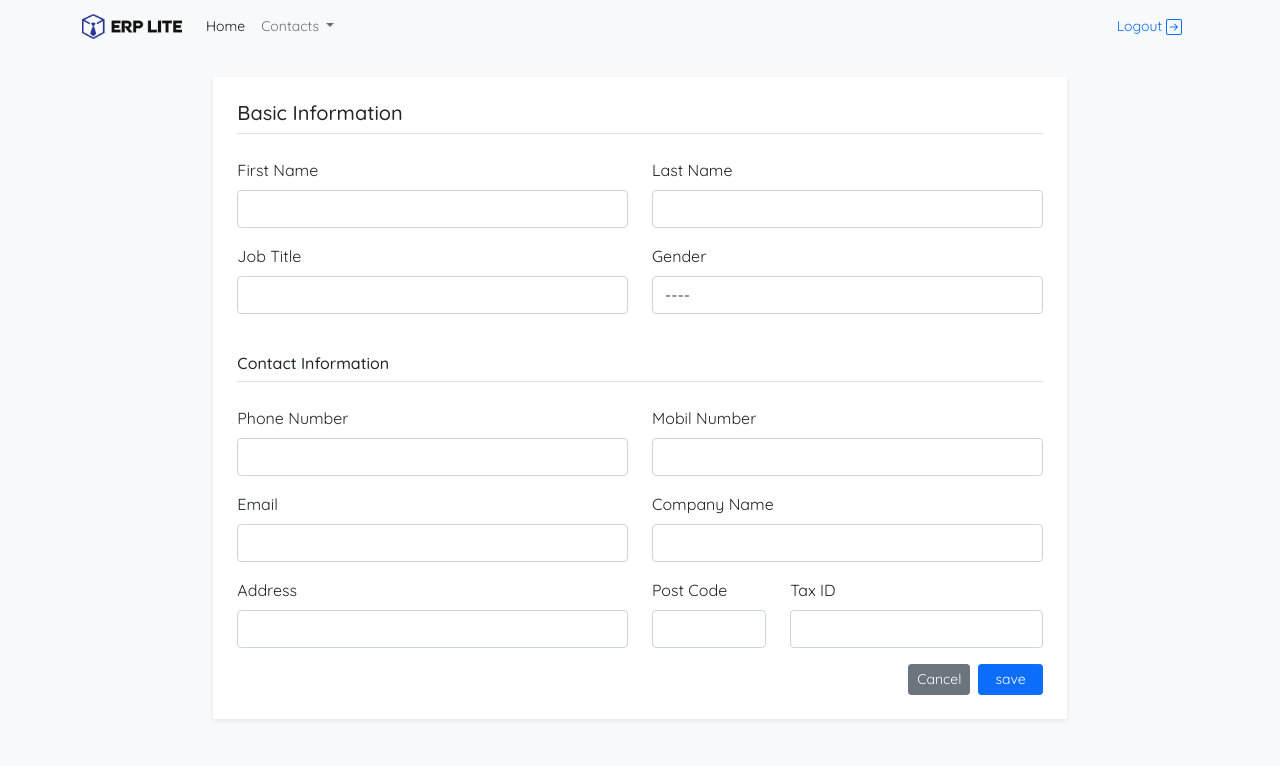
After one commit to Nor-Mand/erp-lite, a Django app: page /contacts/customers/new/ in a window 1280 px wide. The commit adds this page. Shown: the top 766 px of the page. Run offline with Django 4.2, Linux system fonts and the light colour scheme; a user stored in the database is signed in.

Commit message:
[ADD] adding customer CRUD

```diff
--- a/contacts/forms.py
+++ b/contacts/forms.py
@@ -1,5 +1,5 @@
-from django.forms import ModelForm
-from .models import Industries, Countries, Cities
+from django.forms import ModelForm, TextInput, Select, EmailInput
+from .models import Industries, Countries, Cities, Customers
 
 
 class FormIndustry(ModelForm):
@@ -18,3 +18,23 @@ class FormCities(ModelForm):
     class Meta:
         model = Cities
         fields = '__all__'
+
+customers_field = "form-control"
+
+class FormCustomers(ModelForm):
+    class Meta:
+        model = Customers
+        fields = '__all__'
+        widgets = {
+            'first_name': TextInput(attrs={"class":f"{customers_field}"}),
+            'last_name': TextInput(attrs={"class":f"{customers_field}"}),
+            'job_title': TextInput(attrs={"class":f"{customers_field}"}),
+            'gender': Select(attrs={"class":f"{customers_field}"}),
+            'phone_number': TextInput(attrs={"class":f"{customers_field}"}),
+            'mobil_number': TextInput(attrs={"class":f"{customers_field}"}),
+            'email': EmailInput(attrs={"class":f"{customers_field}"}),
+            'company_name': TextInput(attrs={"class":f"{customers_field}"}),
+            'address': TextInput(attrs={"class":f"{customers_field}"}),
+            'postcode': TextInput(attrs={"class":f"{customers_field}"}),
+            'tax_id': TextInput(attrs={"class":f"{customers_field}"}),
+        }
--- a/contacts/models.py
+++ b/contacts/models.py
@@ -4,6 +4,7 @@ from django.db import models
 # Global Information(Abstraction field)
 class GlobalInformation(models.Model):
     GENDER = [
+        ('', '----'),
         ('F', 'Female'),
         ('M', 'Male'),
     ]
--- /dev/null
+++ b/contacts/templates/customerForm.html
@@ -0,0 +1,75 @@
+{% extends 'home/home.html' %}
+
+{% block content %}
+    <div class="row pt-4">
+        <div class="col-8 mx-auto shadow-sm p-4 mb-5 bg-body">
+            <form method="POST">
+                {% csrf_token %}
+                <div class="border-bottom mb-4">
+                    <h5>Basic Information</h5>
+                </div>
+                <div class="row">
+                    <div class="mb-3 col-6">
+                        <label for="firstName" class="form-label">First Name</label>
+                        {{ form.first_name }}
+                    </div>
+                    <div class="mb-3 col-6">
+                        <label for="LastName" class="form-label">Last Name</label>
+                        {{ form.last_name }}
+                    </div>
+                </div>
+                <div class="row">
+                    <div class="mb-3 col-6">
+                        <label for="jobTitle" class="form-label">Job Title</label>
+                        {{ form.job_title }}
+                    </div>
+                    <div class="mb-3 col-6">
+                        <label for="gender" class="form-label">Gender</label>
+                        {{ form.gender }}
+                    </div>
+                </div>
+                <div class="border-bottom mb-4 mt-4">
+                    <h6>Contact Information</h6>
+                </div>
+                <div class="row">
+                    <div class="mb-3 col-6">
+                        <label for="phoneNumber" class="form-label">Phone Number</label>
+                        {{ form.phone_number }}
+                    </div>
+                    <div class="mb-3 col-6">
+                        <label for="mobilNumber" class="form-label">Mobil Number</label>
+                        {{ form.mobil_number }}
+                    </div>
+                </div>
+                <div class="row">
+                    <div class="mb-3 col-6">
+                        <label for="email" class="form-label">Email</label>
+                        {{ form.email }}
+                    </div>
+                    <div class="mb-3 col-6">
+                        <label for="companyName" class="form-label">Company Name</label>
+                        {{ form.company_name }}
+                    </div>
+                </div>
+                <div class="row">
+                    <div class="mb-3 col-6">
+                        <label for="adrress" class="form-label">Address</label>
+                        {{ form.address }}
+                    </div>
+                    <div class="mb-3 col-2">
+                        <label for="postCode" class="form-label">Post Code</label>
+                        {{ form.postcode }}
+                    </div>
+                    <div class="mb-3 col-4">
+                        <label for="taxID" class="form-label">Tax ID</label>
+                        {{ form.tax_id }}
+                    </div>
+                </div>
+                <div class="d-grid gap-2 d-md-flex justify-content-md-end">
+                    <a href="" class="btn btn-secondary btn-sm">Cancel</a>
+                    <input type="submit" value="save" class="btn btn-primary btn-sm px-3">
+                </div>
+            </form>
+        </div>
+    </div>
+{% endblock %}
--- a/contacts/urls.py
+++ b/contacts/urls.py
@@ -15,5 +15,8 @@ urlpatterns = [
     path('cities/delete/<int:pk>', delete_cities, name='delete-cities'),
     path('employees/', home_employees, name='employees'),
     path('customers/', home_customers, name='customers'),
+    path('customers/new/', create_customers, name='create-customers'),
+    path('customers/update/<int:pk>', update_customers, name='update-customers'),
+    path('customers/delete/<int:pk>', delete_customers, name='delete-customers'),
     path('suppliers/', home_suppliers, name='suppliers'),
 ]
--- a/contacts/views.py
+++ b/contacts/views.py
@@ -1,6 +1,6 @@
 from django.shortcuts import render, redirect
-from .models import Industries, Countries, Cities
-from .forms import FormIndustry, FormCountry, FormCities
+from .models import Industries, Countries, Cities, Customers
+from .forms import FormIndustry, FormCountry, FormCities, FormCustomers
 from django.core.paginator import Paginator
 from django.contrib.auth.decorators import login_required
 
@@ -150,8 +150,52 @@ def home_employees(request):
 
 @login_required(login_url='login')
 def home_customers(request):
-    return render(request, 'customers.html')
+    customers = Customers.objects.all()
+    paginator = Paginator(Customers.objects.all(), 6)
+    page_number = request.GET.get('page')
+    page_customers = paginator.get_page(page_number)
+    context = {
+        'customers': customers,
+        'page_customers': page_customers,
+    }
+    return render(request, 'customers.html', context)
 
+
+@login_required(login_url='login')
+def create_customers(request):
+    print(request.POST)
+    form = FormCustomers()
+    if request.method == 'POST':
+        form = FormCustomers(request.POST)
+        if form.is_valid():
+            form.save()
+        return redirect('contacts:customers')
+    context = {
+        'form': form,
+    }
+    return render(request, 'customerForm.html', context)
+
+
+@login_required(login_url='login')
+def update_customers(request, pk):
+    customers = Customers.objects.get(id=pk)
+    if request.method == 'POST':
+        form = FormCustomers(request.POST, instance=customers)
+        if form.is_valid():
+            form.save()
+        return redirect('contacts:customers')
+    else:
+        form = FormCustomers(instance=customers)
+    context = {
+        'form': form
+    }
+    return render(request, 'customerForm.html', context)
+
+@login_required(login_url='login')
+def delete_customers(request, pk):
+    customers = Customers.objects.get(id=pk)
+    customers.delete()
+    return redirect('contacts:customers')
 
 @login_required(login_url='login')
 def home_suppliers(request):
--- a/home/templates/home/home.html
+++ b/home/templates/home/home.html
@@ -11,7 +11,7 @@
 </head>
 <body>
 {% include 'home/navBar.html' %}
-<div class="container-fluid">
+<div class="container-fluid bg-light">
     {% block content %}
     {% endblock %}
 </div>
```
Also changed, not shown: contacts/templates/customers.html (+60 -0 lines), contacts/migrations/0004_alter_customers_gender_alter_employees_gender_and_more.py (added), db.sqlite3.
